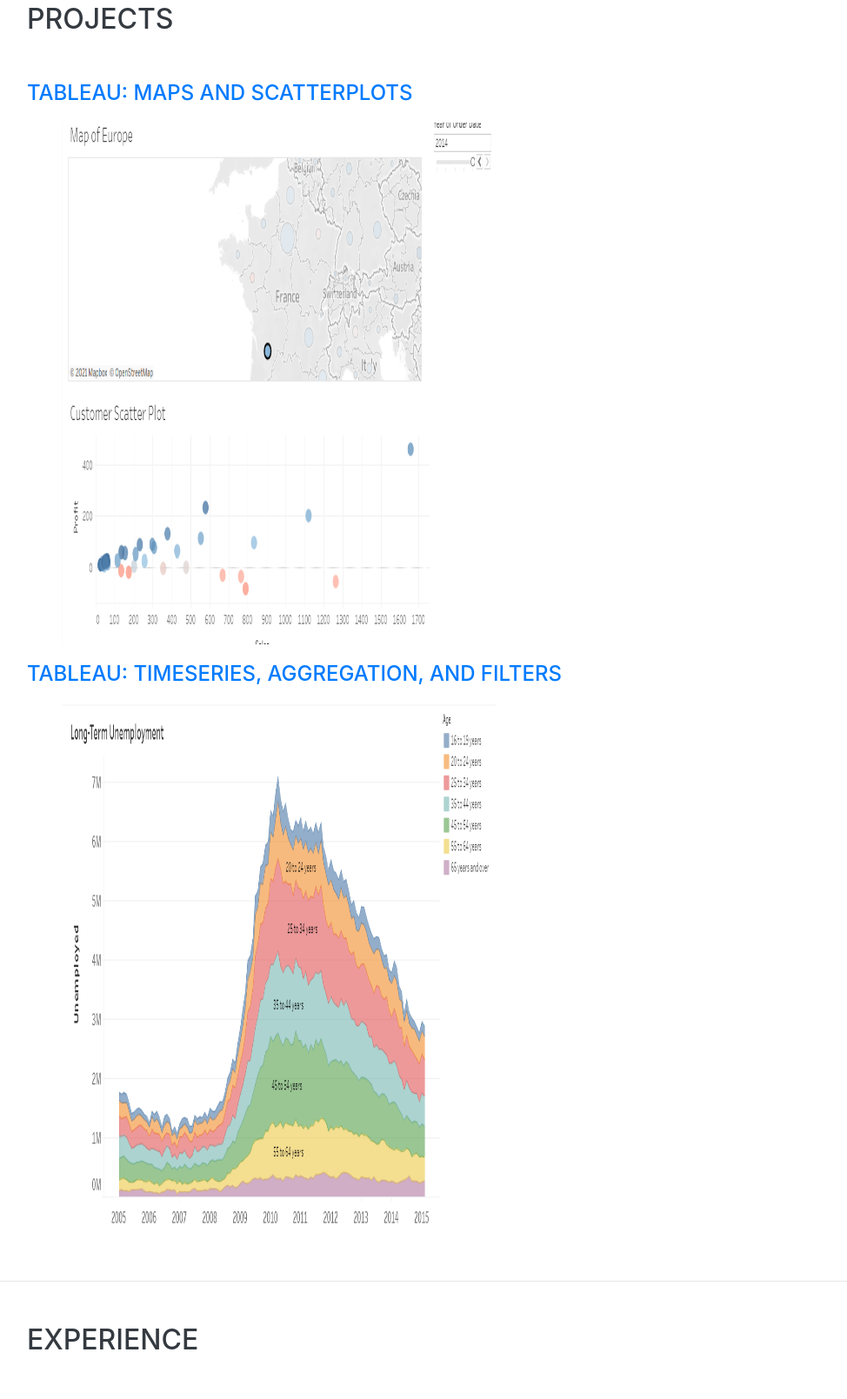
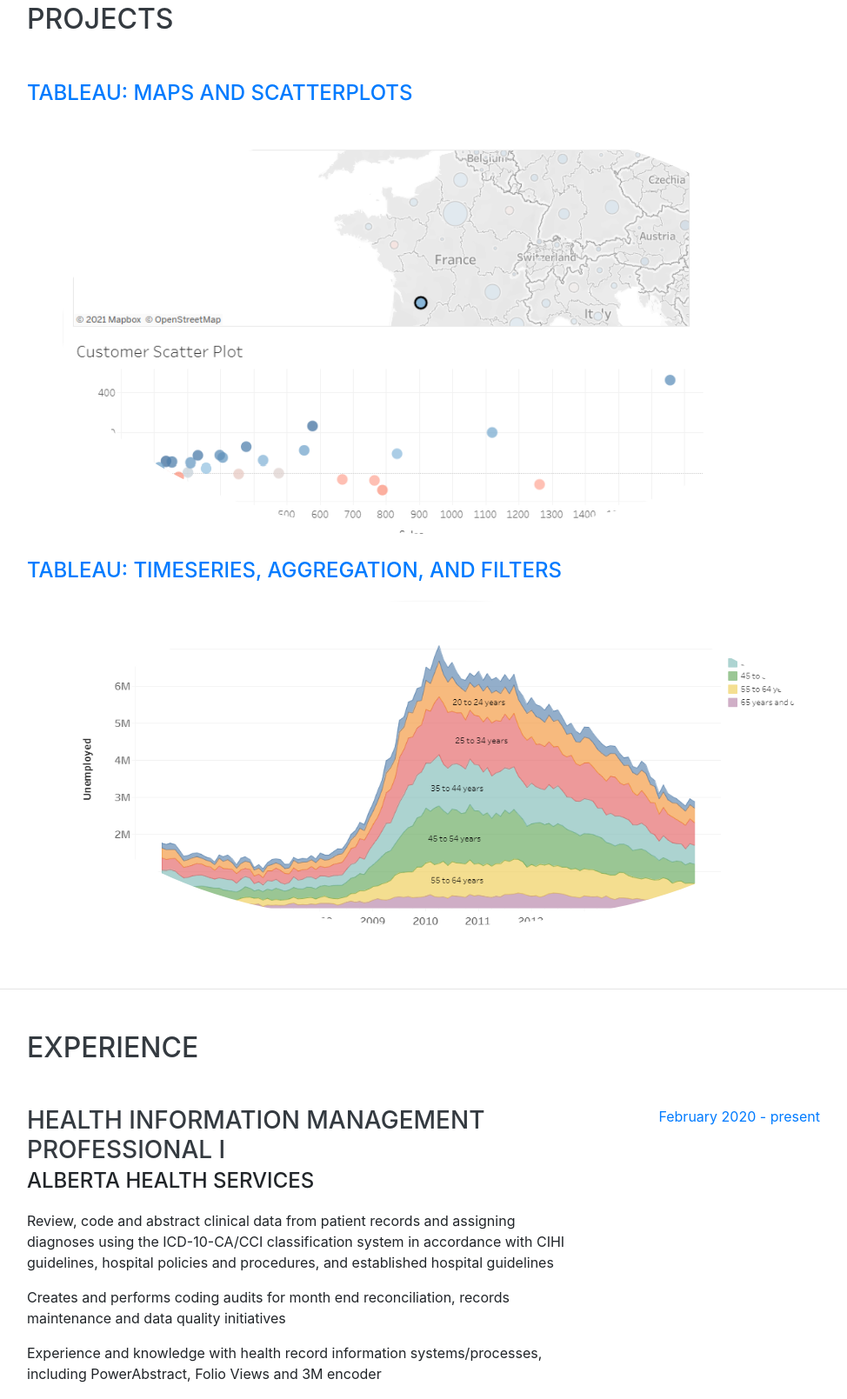
Before and after one commit to Jjimenez23/PortfolioJimenez, a website with bundled scripts: page index.html in a window 1280 px wide. Shown: the part 846-2455 px from the top of the page at 87% size, without its empty margins (289-1263 px from the left). Built offline with nearby package versions, Linux system fonts and the light colour scheme; a web font is replaced by a local one.

Commit message:
Update index.html

```diff
--- a/index.html
+++ b/index.html
@@ -101,13 +101,13 @@
 
 				<div class="subheading mb-3"><a href="https://public.tableau.com/profile/joann.jimenez#!/vizhome/CountryProfitMargin/Dashboard1">Tableau: Maps and Scatterplots</a></div>
 				<ul>
-					<img src="img/MapOfEurope.png" alt="Map of Europe" style="width:500px;height:600px;">
+					<img class="img-fluid img-profile rounded-circle mx-auto mb-2" src="img/MapOfEurope.png" alt="Map of Europe">
 				</ul>
 
 				<div class="subheading mb-3"><a href="https://public.tableau.com/profile/joann.jimenez#!/vizhome/Long-TermUnemployment_16119413423290/Sheet1">
           Tableau: Timeseries, Aggregation, and Filters</a></div>
 				<ul>
-					<img src="img/TermUnemployment.png" alt="Long-Term Unemployment" style="width:500px;height:600px;">
+					<img class="img-fluid img-profile rounded-circle mx-auto mb-2" src="img/TermUnemployment.png" alt="Long-Term Unemployment">
 				</ul>
 
 
```
